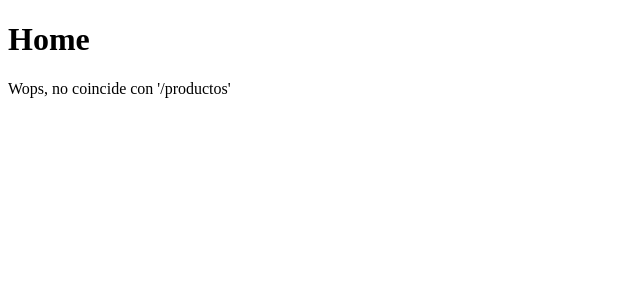
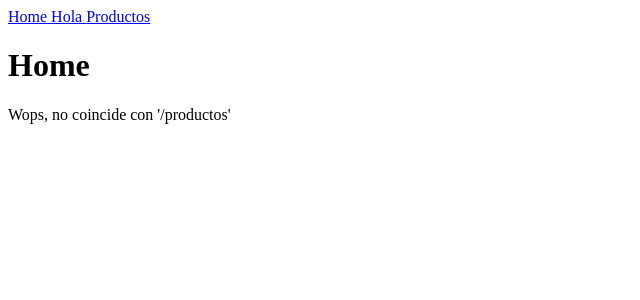
Before and after one commit to RoswellCR/master-in-React, a React (Create React App) app: page / in a window 1280 px wide. Shown: the top 300 px of the page, without its empty margins (0-640 px from the left). Built offline with nearby package versions, Linux system fonts and the light colour scheme.

Commit message:
react-router-dom(Link)

```diff
--- a/src/App.js
+++ b/src/App.js
@@ -1,5 +1,5 @@
 import React from 'react'
-import { BrowserRouter, Route } from 'react-router-dom'
+import { BrowserRouter, Route, Link } from 'react-router-dom'
 
 const Hola = () => (
   <h1>Hola</h1>
@@ -9,18 +9,41 @@ const Productos = () => (
   <h1>Productos</h1>
 )
 
-const Home = () => (
-  <h1>Home</h1>
-)
+const Home = (props) => {
+  console.log(props);
+  return(
+    <h1>Home</h1>
+  )
+}
 
 const HolaTodos = () => (
   <h1>Hola a todos</h1>
 )
 
+const Navegation = ()=> {
+ //console.log("navigation");
+ return (
+ <nav>
+   <Link to={{
+     pathname:'/',
+     search : '?ordenar=nombre',
+     hash: '#hash-otro',
+     state: {
+       nombre: 'roswell',
+       age: 30
+     }
+  }}
+  > Home </Link>
+   <Link to="/hola"> Hola </Link>
+   <Link to="/productos"> Productos </Link>
+ </nav>)
+}
+
 
 const App = () => {
   return (
     <BrowserRouter>
+      <Navegation />
       <Route
           path='/'
           exact
@@ -28,7 +51,7 @@ const App = () => {
         />
       <Route
         path='/hola'
-        exact
+
         render={Hola}
       />
       <Route
```
